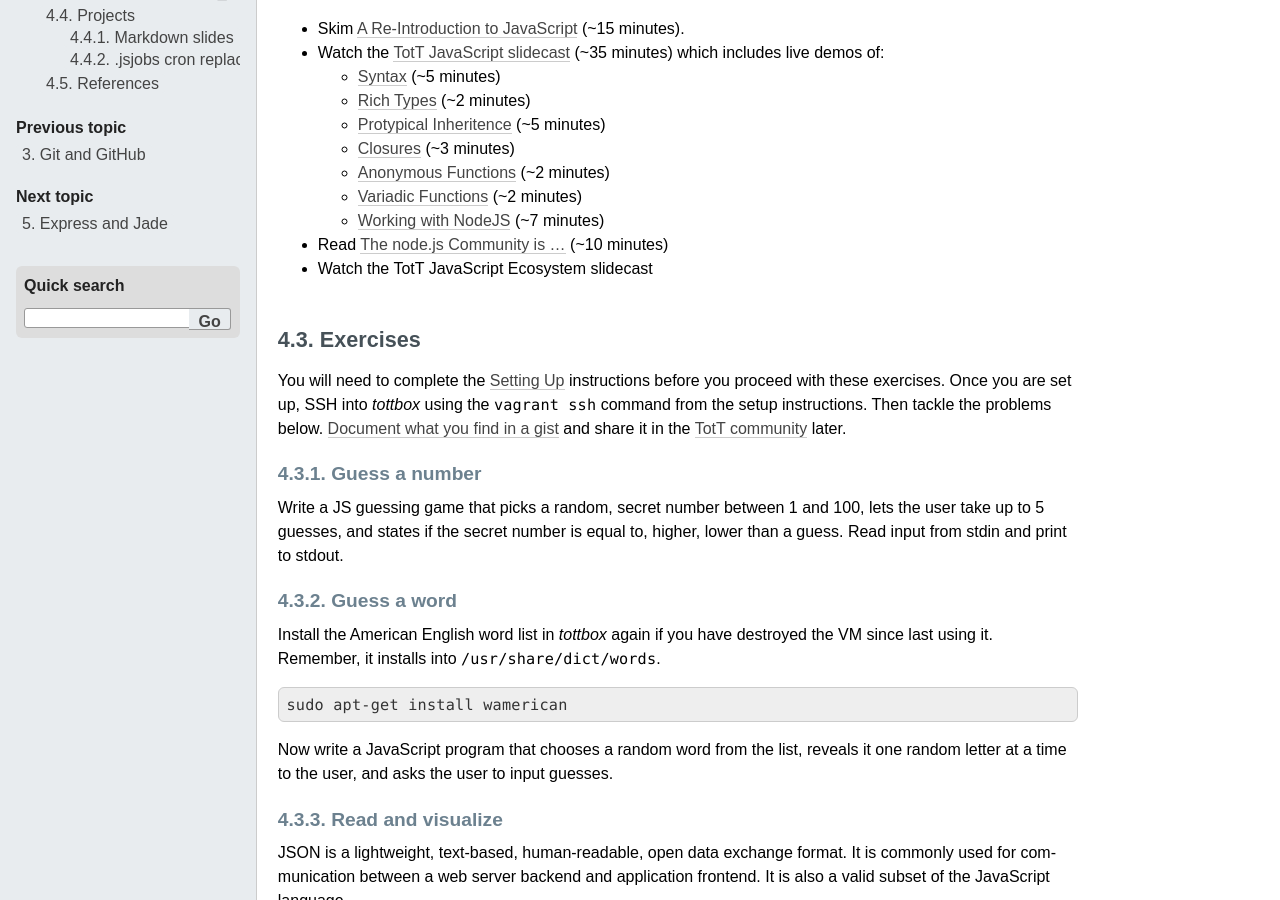
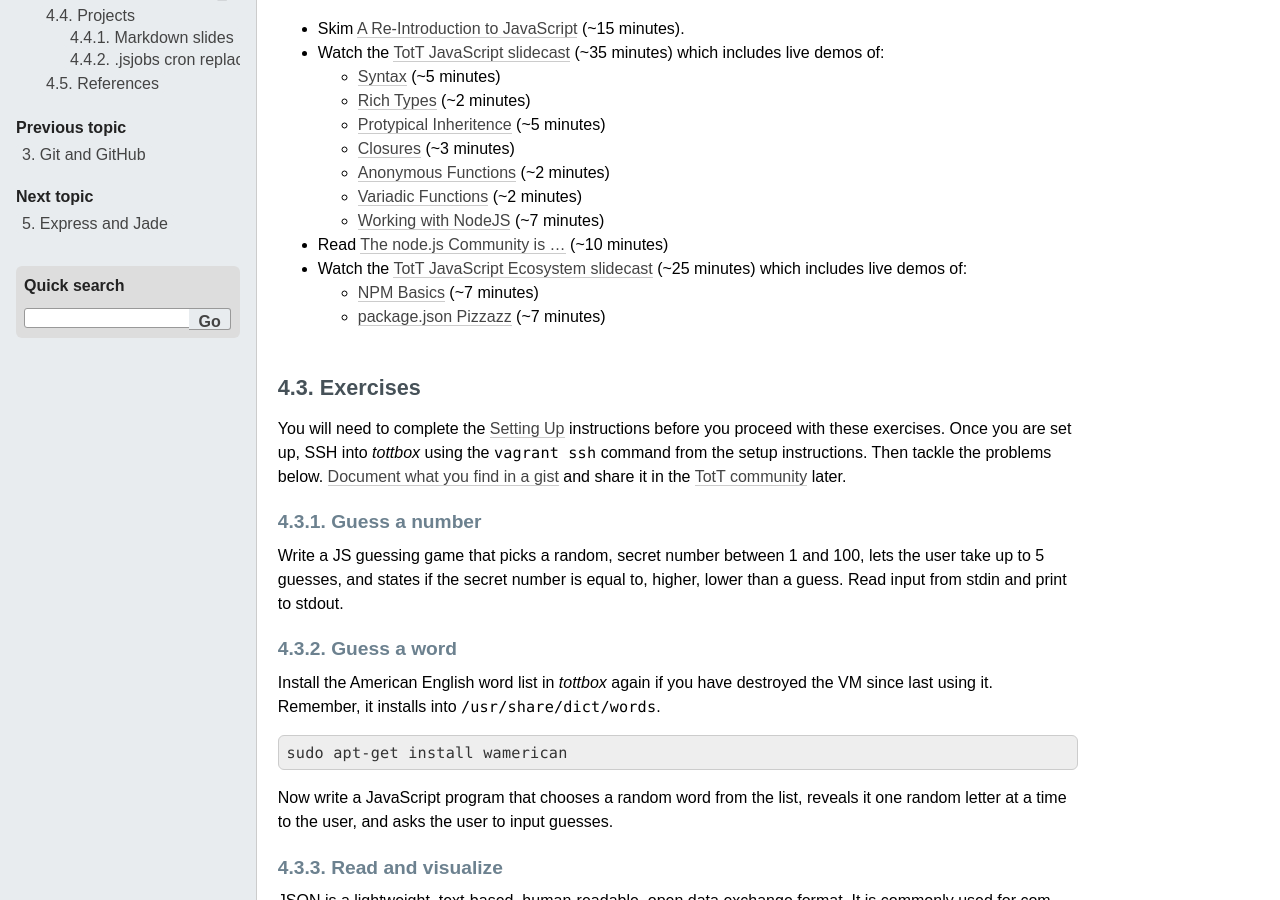
Before and after one commit to parente/tott, a Sphinx documentation site: the page built from doc/sessions/nodejs.rst, in a window 1280 px wide and 900 px high, scrolled down 447 px. Built offline with Sphinx 7.4.7, drawn with Linux system fonts in a browser that asks for light colours.

Commit message:
Finish JS eco slidecast, demo

```diff
--- a/doc/sessions/nodejs.rst
+++ b/doc/sessions/nodejs.rst
@@ -28,7 +28,10 @@ If time permits, try to review these resources before the meet-up. If you can't,
   * `Working with NodeJS <../_static/casts/javascript.html#/13>`_ (~7 minutes)
 
 * Read `The node.js Community is ... <http://caines.ca/blog/programming/the-node-js-community-is-quietly-changing-the-face-of-open-source/>`_ (~10 minutes)
-* Watch the TotT JavaScript Ecosystem slidecast
+* Watch the `TotT JavaScript Ecosystem slidecast <../_static/casts/js_eco.html>`_ (~25 minutes) which includes live demos of:
+
+  * `NPM Basics <../_static/casts/js_eco.html#/6>`_ (~7 minutes)
+  * `package.json Pizzazz <../_static/casts/js_eco.html#/10>`_ (~7 minutes)
 
 Exercises
 ---------
--- a/doc/slides/casts/js_eco.html
+++ b/doc/slides/casts/js_eco.html
@@ -37,7 +37,7 @@ $ npm init
     "markdown": "~0.4.0"
   }
 }
-</code></pre></section><section data-narration="/npm/9.mp3"><h2>Demo: Hacky Notebook</h2><p>wr, marked</p></section><section><h4>Demo: Hacky Notebook</h4><video src="https://dl.dropboxusercontent.com/u/264241/tott/video/nodejs/notebook.mov" width="100%" controls></video></section><section data-narration="/npm/11.mp3"><h2>JS Client Side (Browsers)</h2><ul><li>Long ago: Snippets to add a tad of interactivity</li><li>Then: Libs to hide cross-browser scripting issues</li><li>Now: Libs to support rich Web app development</li></ul></section><section data-narration="/npm/12.mp3"><h2>To Be Continued</h2><p>In sessions about frontend JS</p></section><section data-narration="/npm/13.mp3"><h2>Review</h2><ul><li>NodeJS</li><li>NodeJS Modules</li><li>NodeJS Packaged Modules</li><li><tt>npm</tt></li><li><tt>package.json</tt></li></ul></section></div></div><script src="reveal.js/lib/js/head.min.js"></script><script src="reveal.js/js/reveal.min.js"></script><script>// Full list of configuration options available here:
+</code></pre></section><section data-narration="/npm/9.mp3"><h2>Demo: <tt>package.json</tt> Pizzazz</h2><p>npm, package.json, colors</p></section><section><h4>Demo: <tt>package.json</tt> Pizzazz </h4><video src="https://dl.dropboxusercontent.com/u/264241/tott/video/nodejs/colors.mov" width="100%" controls></video></section><section data-narration="/npm/11.mp3"><h2>JS Client Side (Browsers)</h2><ul><li>Long ago: Snippets to add a tad of interactivity</li><li>Then: Libs to hide cross-browser scripting issues</li><li>Now: Libs to support rich Web app development</li></ul></section><section data-narration="/npm/12.mp3"><h2>To Be Continued</h2><p>In sessions about frontend JS</p></section><section data-narration="/npm/13.mp3"><h2>Review</h2><ul><li>NodeJS</li><li>NodeJS Modules</li><li>NodeJS Packaged Modules</li><li><tt>npm</tt></li><li><tt>package.json</tt></li></ul></section></div></div><script src="reveal.js/lib/js/head.min.js"></script><script src="reveal.js/js/reveal.min.js"></script><script>// Full list of configuration options available here:
 // https://github.com/hakimel/reveal.js#configuration
 Reveal.initialize({
   controls: true,
```
Also changed, not shown: doc/slides/jade/js_eco.jade (+4 -4 lines).
